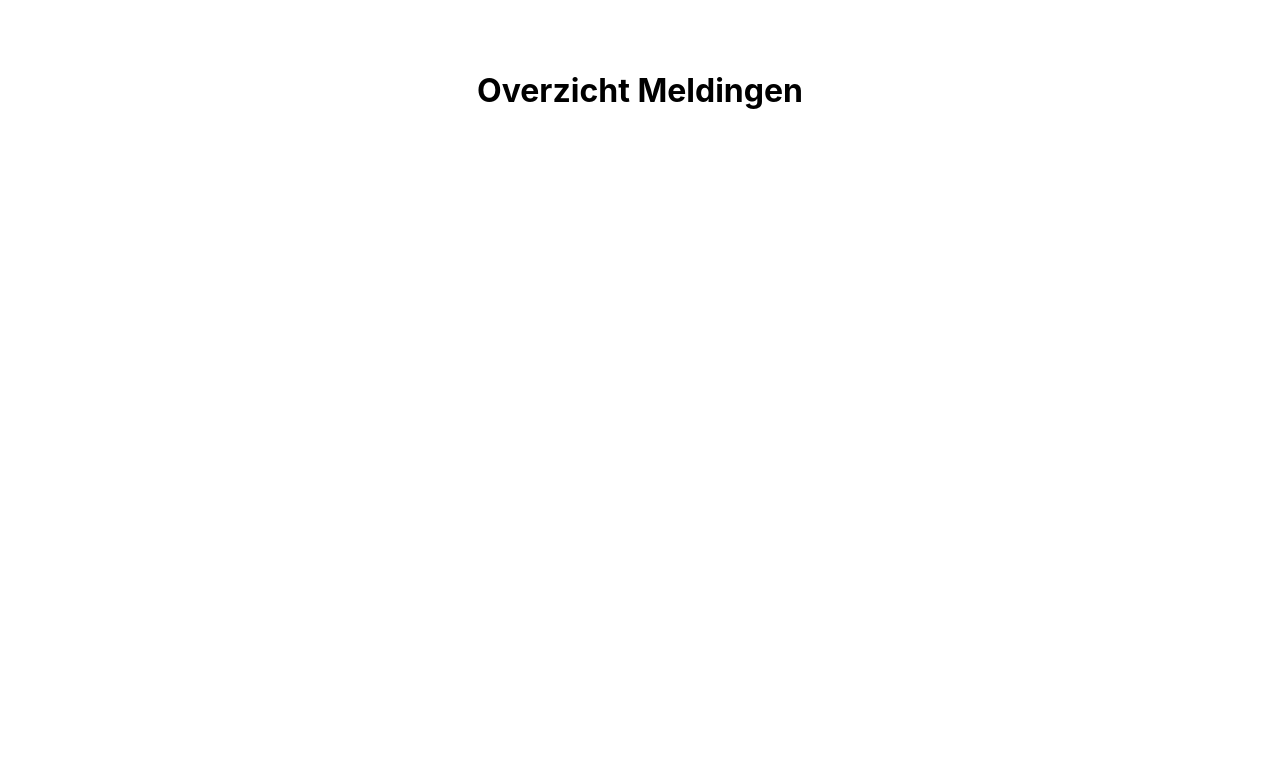
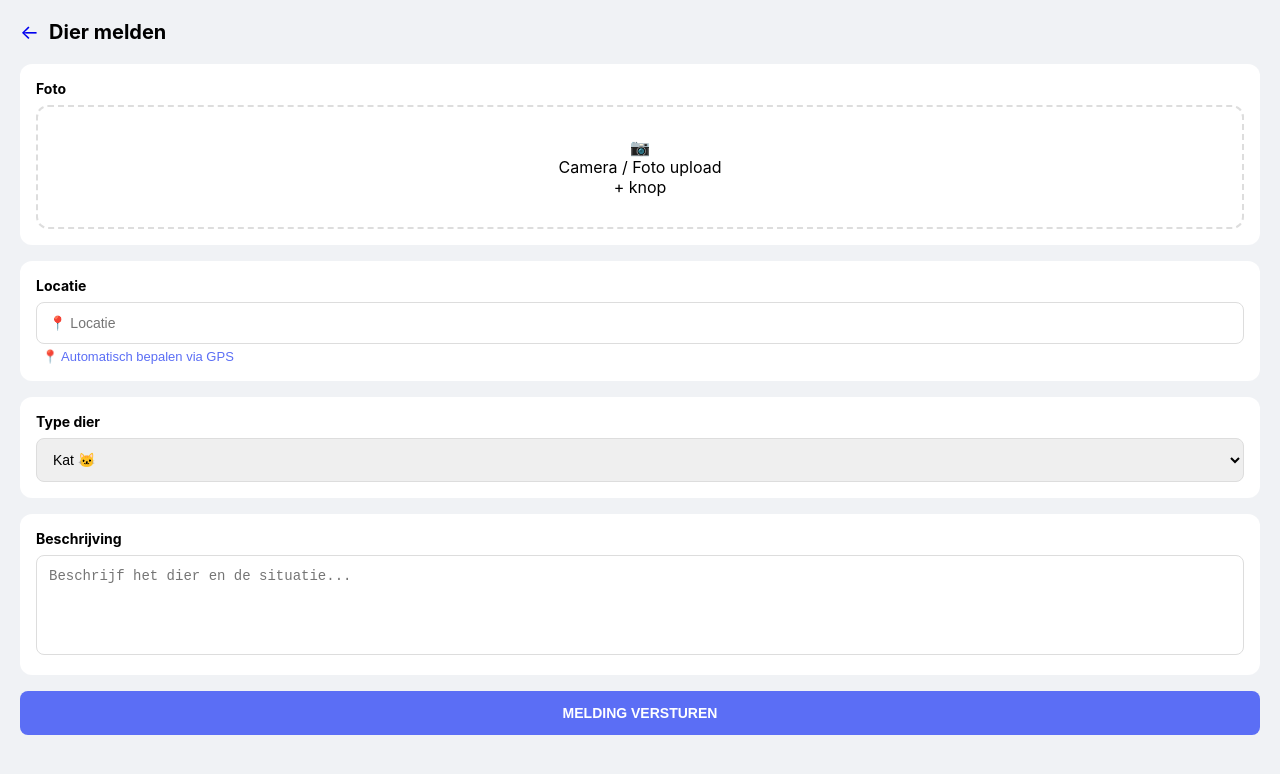
Before and after one commit to OdiseePTT2526avond/ITProject2526-LaurenaVaccaro, a React (Create React App) app in the folder straatdieren/: page /meldingen in a window 1280 px wide. Shown: the top 774 px of the page. Built offline with nearby package versions, Linux system fonts and the light colour scheme.

Commit message:
Melding formulier werkend met database

```diff
--- a/straatdieren/src/pages/MeldingMaken.js
+++ b/straatdieren/src/pages/MeldingMaken.js
@@ -1,7 +1,101 @@
+import { useState } from 'react';
+
 function MeldingMaken() {
+  const [fotoPreview, setFotoPreview] = useState(null);
+  const [fotoBase64, setFotoBase64] = useState('');
+  const [locatie, setLocatie] = useState('');
+  const [latitude, setLatitude] = useState('');
+  const [longitude, setLongitude] = useState('');
+  const [dierType, setDierType] = useState('kat');
+  const [beschrijving, setBeschrijving] = useState('');
+  const [bericht, setBericht] = useState('');
+
+  const haalLocatie = () => {
+    navigator.geolocation.getCurrentPosition((pos) => {
+      setLatitude(pos.coords.latitude);
+      setLongitude(pos.coords.longitude);
+      setLocatie(`${pos.coords.latitude}, ${pos.coords.longitude}`);
+    });
+  };
+
+  const handleFoto = (e) => {
+    const file = e.target.files[0];
+    const reader = new FileReader();
+    reader.onloadend = () => {
+      setFotoBase64(reader.result);
+      setFotoPreview(reader.result);
+    };
+    reader.readAsDataURL(file);
+  };
+
+  const verstuur = async () => {
+    console.log('knop geklikt!');
+    const token = localStorage.getItem('token');
+    console.log('token:', token);
+    const response = await fetch('http://localhost:5000/api/meldingen', {
+      method: 'POST',
+      headers: { 'Content-Type': 'application/json', 'Authorization': `Bearer ${token}` },
+      body: JSON.stringify({ animal_type: dierType, description: beschrijving, latitude, longitude, image_url: fotoBase64 })
+    });
+    const data = await response.json();
+    console.log('response:', data);
+    if (data.bericht) {
+      setBericht('Melding verstuurd!');
+      setTimeout(() => window.location.href = '/', 1500);
+    } else {
+      setBericht(data.fout || 'Er ging iets mis');
+    }
+  };
+
+  const styles = {
+    pagina: { backgroundColor: '#f0f2f5', minHeight: '100vh', padding: '20px', paddingBottom: '80px' },
+    header: { display: 'flex', alignItems: 'center', gap: '10px', marginBottom: '20px' },
+    titel: { fontWeight: 'bold', fontSize: '20px' },
+    kaart: { backgroundColor: 'white', borderRadius: '12px', padding: '16px', marginBottom: '16px' },
+    label: { fontWeight: 'bold', fontSize: '14px', marginBottom: '8px', display: 'block' },
+    fotoBox: { border: '2px dashed #ddd', borderRadius: '12px', padding: '30px', textAlign: 'center', cursor: 'pointer' },
+    input: { width: '100%', padding: '12px', borderRadius: '8px', border: '1px solid #ddd', fontSize: '14px', boxSizing: 'border-box' },
+    select: { width: '100%', padding: '12px', borderRadius: '8px', border: '1px solid #ddd', fontSize: '14px', boxSizing: 'border-box' },
+    textarea: { width: '100%', padding: '12px', borderRadius: '8px', border: '1px solid #ddd', fontSize: '14px', boxSizing: 'border-box', height: '100px', resize: 'none' },
+    knop: { width: '100%', padding: '14px', backgroundColor: '#5B6EF5', color: 'white', border: 'none', borderRadius: '8px', fontWeight: 'bold', fontSize: '14px', cursor: 'pointer' },
+    gpsKnop: { backgroundColor: 'transparent', border: 'none', color: '#5B6EF5', cursor: 'pointer', fontSize: '13px', marginTop: '4px' },
+    preview: { width: '100%', borderRadius: '8px' }
+  };
+
   return (
-    <div style={{ textAlign: 'center', padding: '50px' }}>
-      <h1>Melding Maken</h1>
+    <div style={styles.pagina}>
+      <div style={styles.header}>
+        <a href="/" style={{ textDecoration: 'none', fontSize: '20px' }}>←</a>
+        <div style={styles.titel}>Dier melden</div>
+      </div>
+      <div style={styles.kaart}>
+        <label style={styles.label}>Foto</label>
+        <div style={styles.fotoBox} onClick={() => document.getElementById('fotoInput').click()}>
+          {fotoPreview ? <img src={fotoPreview} alt="preview" style={styles.preview} /> : <div>📷<br/>Camera / Foto upload<br/>+ knop</div>}
+        </div>
+        <input id="fotoInput" type="file" accept="image/*" capture="environment" style={{ display: 'none' }} onChange={handleFoto} />
+      </div>
+      <div style={styles.kaart}>
+        <label style={styles.label}>Locatie</label>
+        <input style={styles.input} placeholder="📍 Locatie" value={locatie} onChange={e => setLocatie(e.target.value)} />
+        <br/>
+        <button style={styles.gpsKnop} onClick={haalLocatie}>📍 Automatisch bepalen via GPS</button>
+      </div>
+      <div style={styles.kaart}>
+        <label style={styles.label}>Type dier</label>
+        <select style={styles.select} value={dierType} onChange={e => setDierType(e.target.value)}>
+          <option value="kat">Kat 🐱</option>
+          <option value="hond">Hond 🐶</option>
+          <option value="vogel">Vogel 🐦</option>
+          <option value="ander">Ander dier</option>
+        </select>
+      </div>
+      <div style={styles.kaart}>
+        <label style={styles.label}>Beschrijving</label>
+        <textarea style={styles.textarea} placeholder="Beschrijf het dier en de situatie..." value={beschrijving} onChange={e => setBeschrijving(e.target.value)} />
+      </div>
+      {bericht && <p style={{ color: 'green', textAlign: 'center', marginBottom: '10px' }}>{bericht}</p>}
+      <button style={styles.knop} onClick={verstuur}>MELDING VERSTUREN</button>
     </div>
   );
 }
--- a/straatdieren/src/pages/Meldingen.js
+++ b/straatdieren/src/pages/Meldingen.js
@@ -1,9 +1,105 @@
-function Meldingen() {
+import { useState } from 'react';
+
+function MeldingMaken() {
+  const [fotoPreview, setFotoPreview] = useState(null);
+  const [fotoBase64, setFotoBase64] = useState('');
+  const [locatie, setLocatie] = useState('');
+  const [latitude, setLatitude] = useState('');
+  const [longitude, setLongitude] = useState('');
+  const [dierType, setDierType] = useState('kat');
+  const [beschrijving, setBeschrijving] = useState('');
+  const [bericht, setBericht] = useState('');
+
+  const haalLocatie = () => {
+    navigator.geolocation.getCurrentPosition((pos) => {
+      setLatitude(pos.coords.latitude);
+      setLongitude(pos.coords.longitude);
+      setLocatie(`${pos.coords.latitude}, ${pos.coords.longitude}`);
+    });
+  };
+
+  const handleFoto = (e) => {
+    const file = e.target.files[0];
+    const reader = new FileReader();
+    reader.onloadend = () => {
+      setFotoBase64(reader.result);
+      setFotoPreview(reader.result);
+    };
+    reader.readAsDataURL(file);
+  };
+
+  const verstuur = async () => {
+    const token = localStorage.getItem('token');
+    const response = await fetch('http://localhost:5000/api/meldingen', {
+      method: 'POST',
+      headers: { 'Content-Type': 'application/json', 'Authorization': `Bearer ${token}` },
+      body: JSON.stringify({ animal_type: dierType, description: beschrijving, latitude, longitude, image_url: fotoBase64 })
+    });
+    const data = await response.json();
+    if (data.bericht) {
+      setBericht('Melding verstuurd!');
+      setTimeout(() => window.location.href = '/', 1500);
+    } else {
+      setBericht(data.fout);
+    }
+  };
+
+  const styles = {
+    pagina: { backgroundColor: '#f0f2f5', minHeight: '100vh', padding: '20px', paddingBottom: '80px' },
+    header: { display: 'flex', alignItems: 'center', gap: '10px', marginBottom: '20px' },
+    titel: { fontWeight: 'bold', fontSize: '20px' },
+    kaart: { backgroundColor: 'white', borderRadius: '12px', padding: '16px', marginBottom: '16px' },
+    label: { fontWeight: 'bold', fontSize: '14px', marginBottom: '8px', display: 'block' },
+    fotoBox: { border: '2px dashed #ddd', borderRadius: '12px', padding: '30px', textAlign: 'center', cursor: 'pointer' },
+    input: { width: '100%', padding: '12px', borderRadius: '8px', border: '1px solid #ddd', fontSize: '14px', boxSizing: 'border-box' },
+    select: { width: '100%', padding: '12px', borderRadius: '8px', border: '1px solid #ddd', fontSize: '14px', boxSizing: 'border-box' },
+    textarea: { width: '100%', padding: '12px', borderRadius: '8px', border: '1px solid #ddd', fontSize: '14px', boxSizing: 'border-box', height: '100px', resize: 'none' },
+    knop: { width: '100%', padding: '14px', backgroundColor: '#5B6EF5', color: 'white', border: 'none', borderRadius: '8px', fontWeight: 'bold', fontSize: '14px', cursor: 'pointer' },
+    gpsKnop: { backgroundColor: 'transparent', border: 'none', color: '#5B6EF5', cursor: 'pointer', fontSize: '13px', marginTop: '4px' },
+    preview: { width: '100%', borderRadius: '8px' }
+  };
+
   return (
-    <div style={{ textAlign: 'center', padding: '50px' }}>
-      <h1>Overzicht Meldingen</h1>
+    <div style={styles.pagina}>
+      <div style={styles.header}>
+        <a href="/" style={{ textDecoration: 'none', fontSize: '20px' }}>←</a>
+        <div style={styles.titel}>Dier melden</div>
+      </div>
+
+      <div style={styles.kaart}>
+        <label style={styles.label}>Foto</label>
+        <div style={styles.fotoBox} onClick={() => document.getElementById('fotoInput').click()}>
+          {fotoPreview ? <img src={fotoPreview} alt="preview" style={styles.preview} /> : <div>📷<br/>Camera / Foto upload<br/>+ knop</div>}
+        </div>
+        <input id="fotoInput" type="file" accept="image/*" capture="environment" style={{ display: 'none' }} onChange={handleFoto} />
+      </div>
+
+      <div style={styles.kaart}>
+        <label style={styles.label}>Locatie</label>
+        <input style={styles.input} placeholder="📍 Locatie" value={locatie} onChange={e => setLocatie(e.target.value)} />
+        <br/>
+        <button style={styles.gpsKnop} onClick={haalLocatie}>📍 Automatisch bepalen via GPS</button>
+      </div>
+
+      <div style={styles.kaart}>
+        <label style={styles.label}>Type dier</label>
+        <select style={styles.select} value={dierType} onChange={e => setDierType(e.target.value)}>
+          <option value="kat">Kat 🐱</option>
+          <option value="hond">Hond 🐶</option>
+          <option value="vogel">Vogel 🐦</option>
+          <option value="ander">Ander dier</option>
+        </select>
+      </div>
+
+      <div style={styles.kaart}>
+        <label style={styles.label}>Beschrijving</label>
+        <textarea style={styles.textarea} placeholder="Beschrijf het dier en de situatie..." value={beschrijving} onChange={e => setBeschrijving(e.target.value)} />
+      </div>
+
+      {bericht && <p style={{ color: 'green', textAlign: 'center', marginBottom: '10px' }}>{bericht}</p>}
+      <button style={styles.knop} onClick={verstuur}>MELDING VERSTUREN</button>
     </div>
   );
 }
 
-export default Meldingen;
+export default MeldingMaken;
```
